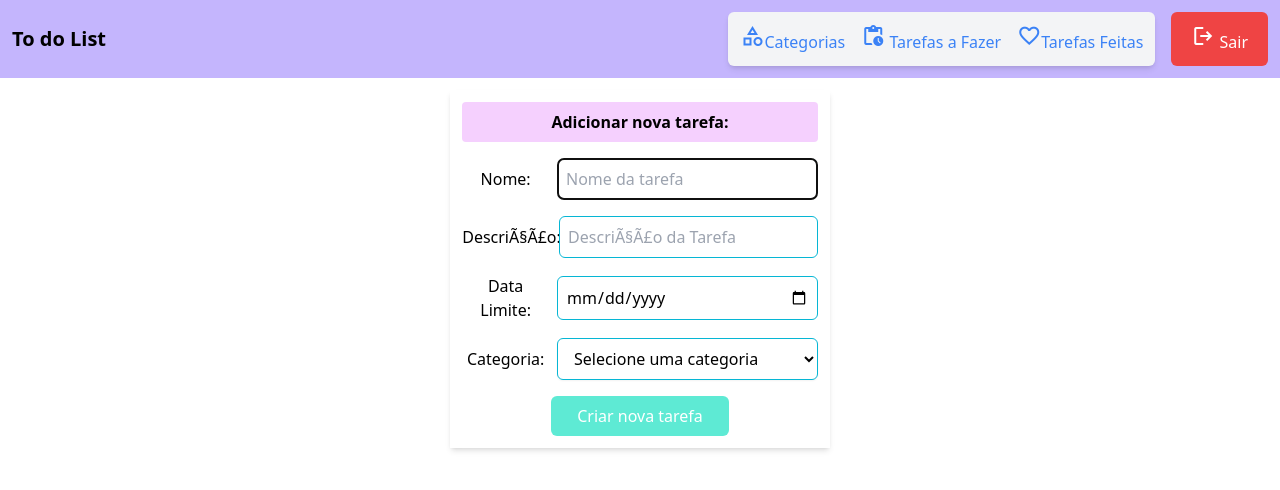
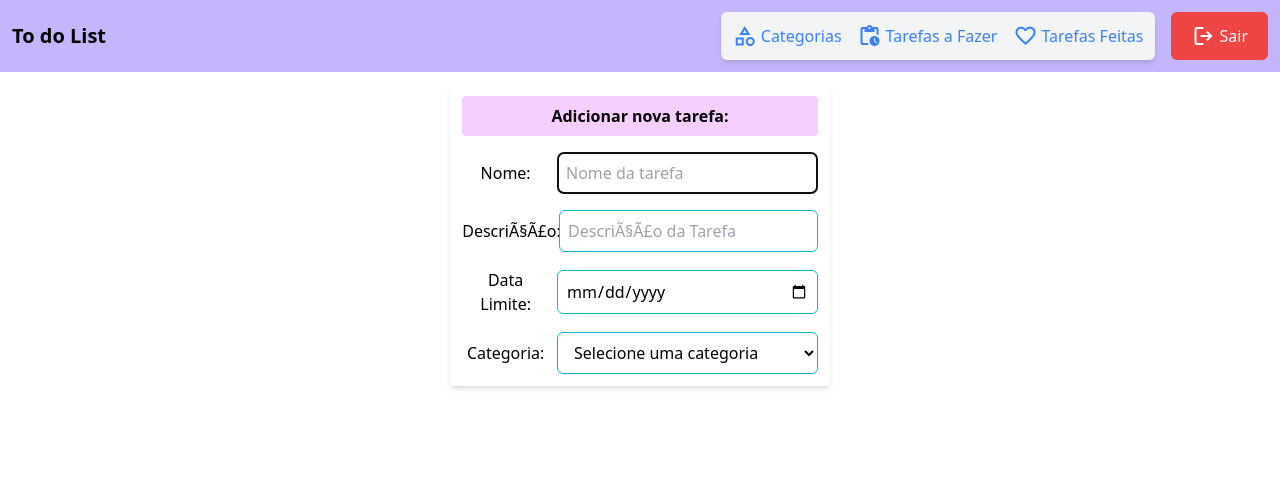
Before and after one commit to JulianaOAguilar/TodoList-Supabase, a plain HTML site: page pages/formTarefa.html in a window 1280 px wide. Drawn offline with nearby package versions, Linux system fonts and the light colour scheme; some packages are replaced by stand-ins of ours; a script that the page names is missing.

Commit message:
Alinhamento dos icones

```diff
--- a/pages/formTarefa.html
+++ b/pages/formTarefa.html
@@ -21,16 +21,32 @@
         <div class="flex items-center gap-4">
             <nav class="bg-gray-100 p-3 shadow-md rounded-md">
                 <ul class="flex gap-4">
-                <li><a href="formCategoria.html" class="text-blue-500 hover:underline"><span class="material-symbols-outlined">category</span>Categorias</a></li>
-                <li><a href="tarefasFazer.html" class="text-blue-500 hover:underline"><span class="material-symbols-outlined">pending_actions</span>
-                        Tarefas a Fazer</a></li>
-                <li><a href="tarefasfeitas.html" class="text-blue-500 hover:underline"><span
-                                class="material-symbols-outlined">favorite</span>Tarefas Feitas</a></li>
+                    <li>
+                        <a href="formCategoria.html" class="flex items-center gap-1 text-blue-500 hover:underline">
+                            <span class="material-symbols-outlined align-middle">category</span>
+                            Categorias
+                        </a>
+                    </li>
+
+                    <li>
+                        <a href="tarefasFazer.html" class="flex items-center gap-1 text-blue-500 hover:underline">
+                            <span class="material-symbols-outlined align-middle">pending_actions</span>
+                            Tarefas a Fazer
+                        </a>
+                    </li>
+
+                    <li>
+                        <a href="tarefasfeitas.html" class="flex items-center gap-1 text-blue-500 hover:underline">
+                            <span class="material-symbols-outlined align-middle">favorite</span>
+                            Tarefas Feitas
+                        </a>
+                    </li>
                 </ul>
             </nav>
-
-        <button class="bg-red-500 text-white p-3 px-5 rounded-md hover:bg-red-600 transition"
-        id="btnLogout"><span class="material-symbols-outlined">logout</span>
+<button
+    class="bg-red-500 text-white p-3 px-5 rounded-md hover:bg-red-600 transition flex items-center gap-1"
+    id="btnLogout">
+    <span class="material-symbols-outlined align-middle">logout</span>
     Sair
 </button>
         </div>
@@ -67,25 +83,13 @@
                     <select id="categoria" name="categoria"
                         class="w-3/4 px-3 py-2 border cursor-pointer rounded-md border-cyan-500 shadow-sm focus:outline-none focus:ring-cyan-500 focus:border-cyan-500 bg-white">
                         <option value="">Selecione uma categoria</option>
-
-
                     </select>
                 </div>
 
 
-                <button type="submit"
-                    class="bg-teal-300 text-white px-4 py-2 rounded-md w-1/2 mx-auto hover:bg-teal-400">
-                    Criar nova tarefa
-                </button>
-
             </form>
-
         </section>
-
-
     </main>
-
-
     <script type="module" src="../js/mainForm.js"></script> <!-- se estiver na pasta js -->
 </body>
 
```
Also changed, not shown: pages/formCategoria.html (+22 -14 lines), pages/tarefasFazer.html (+22 -7 lines), pages/tarefasfeitas.html (+22 -9 lines). Lines whose indentation alone changed are shown as unchanged.
